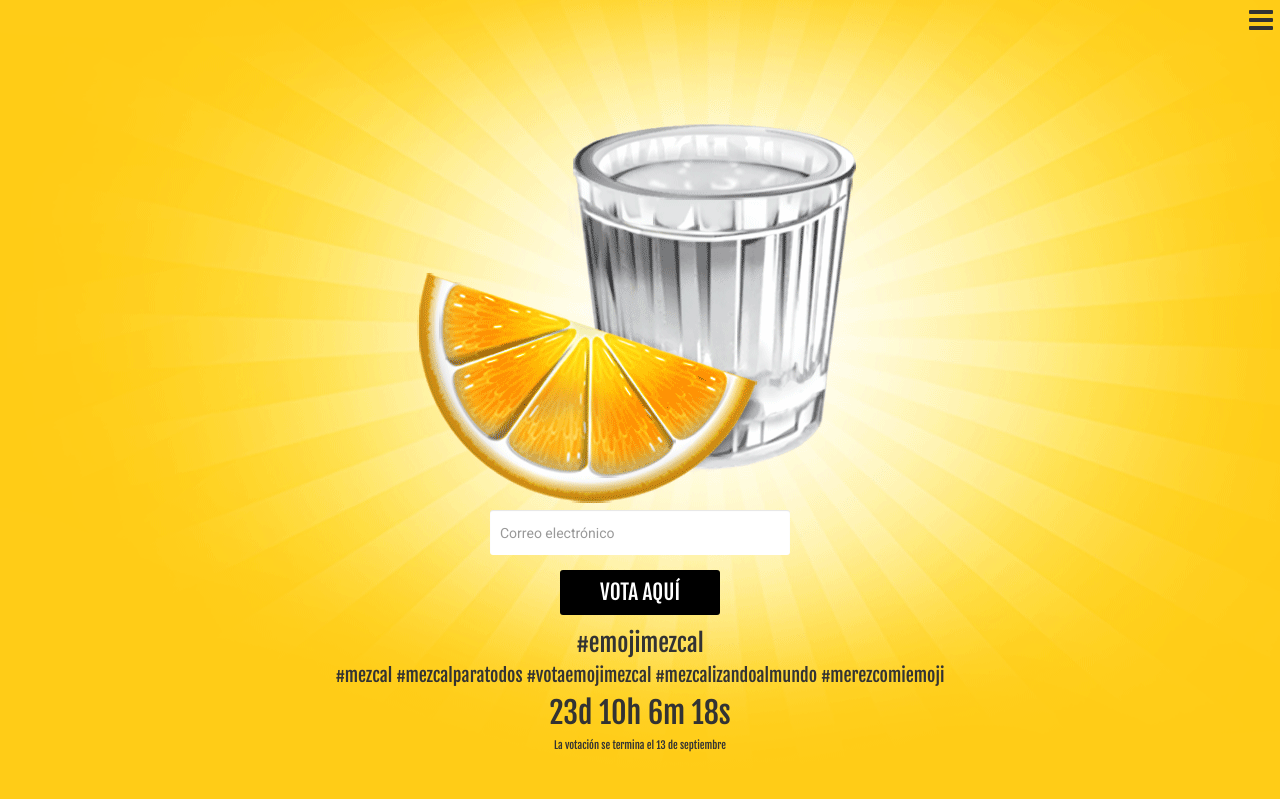
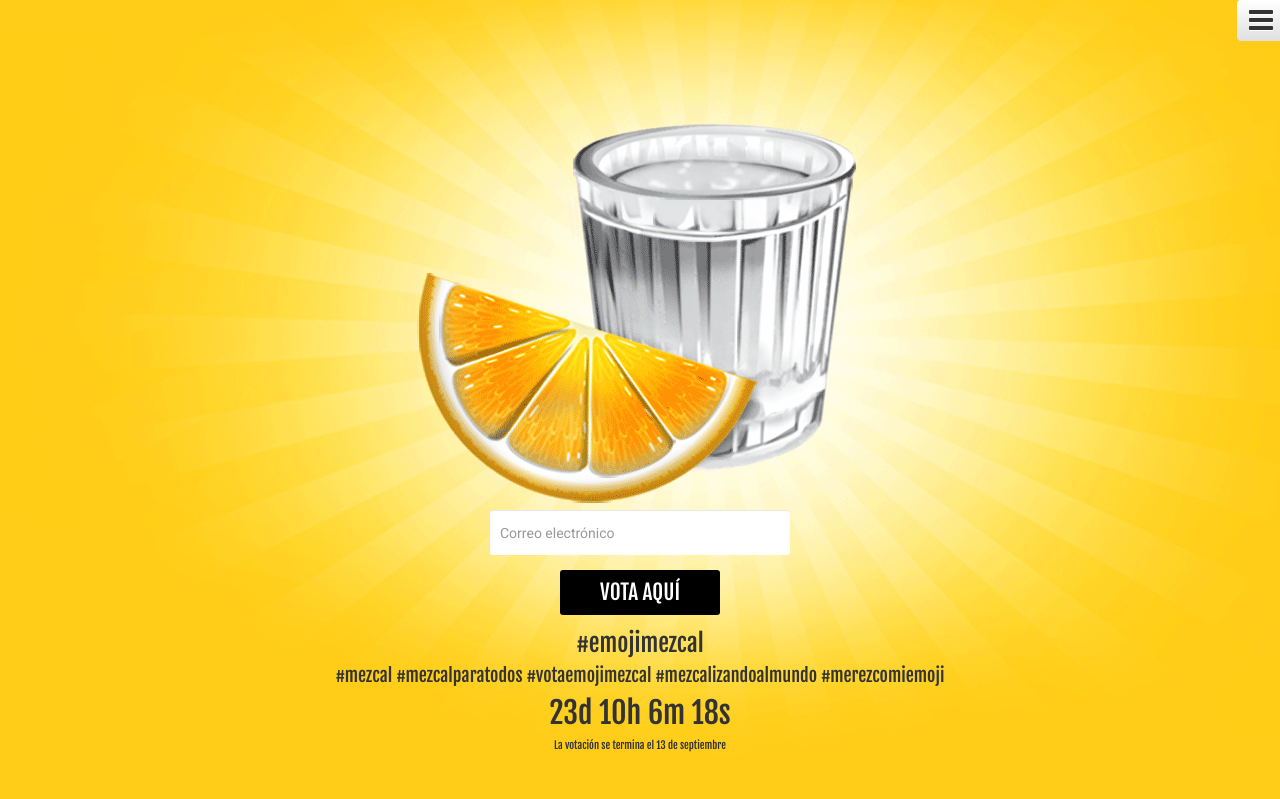
Before and after one commit to Diegorandom/Nodejs-Server-and-Frontend, a Node server app: page / in a window 1280 px wide. Shown: the top 799 px of the page. Run offline with Node 20, Linux system fonts and the light colour scheme; some libraries are stand-ins or nearby versions.

Commit message:
mejoras de compatibilidad

```diff
--- a/views/partials/header.ejs
+++ b/views/partials/header.ejs
@@ -19,6 +19,13 @@
 <!-- Bootstrap  -->
 <!-- Latest compiled and minified CSS -->
 <link rel="stylesheet" href="//maxcdn.bootstrapcdn.com/bootstrap/3.3.7/css/bootstrap.min.css" integrity="sha384-BVYiiSIFeK1dGmJRAkycuHAHRg32OmUcww7on3RYdg4Va+PmSTsz/K68vbdEjh4u" crossorigin="anonymous">
+
+<!-- Optional theme -->
+<link rel="stylesheet" href="//maxcdn.bootstrapcdn.com/bootstrap/3.3.7/css/bootstrap-theme.min.css" integrity="sha384-rHyoN1iRsVXV4nD0JutlnGaslCJuC7uwjduW9SVrLvRYooPp2bWYgmgJQIXwl/Sp" crossorigin="anonymous">
+
+<!-- Latest compiled and minified JavaScript -->
+<script src="//maxcdn.bootstrapcdn.com/bootstrap/3.3.7/js/bootstrap.min.js" integrity="sha384-Tc5IQib027qvyjSMfHjOMaLkfuWVxZxUPnCJA7l2mCWNIpG9mGCD8wGNIcPD7Txa" crossorigin="anonymous"></script>
+
 <!-- Font Awesome -->
 <link rel="stylesheet" type="text/css" href="/stylesheets/font-awesome.css">
 <!-- Owl carousel -->
```
